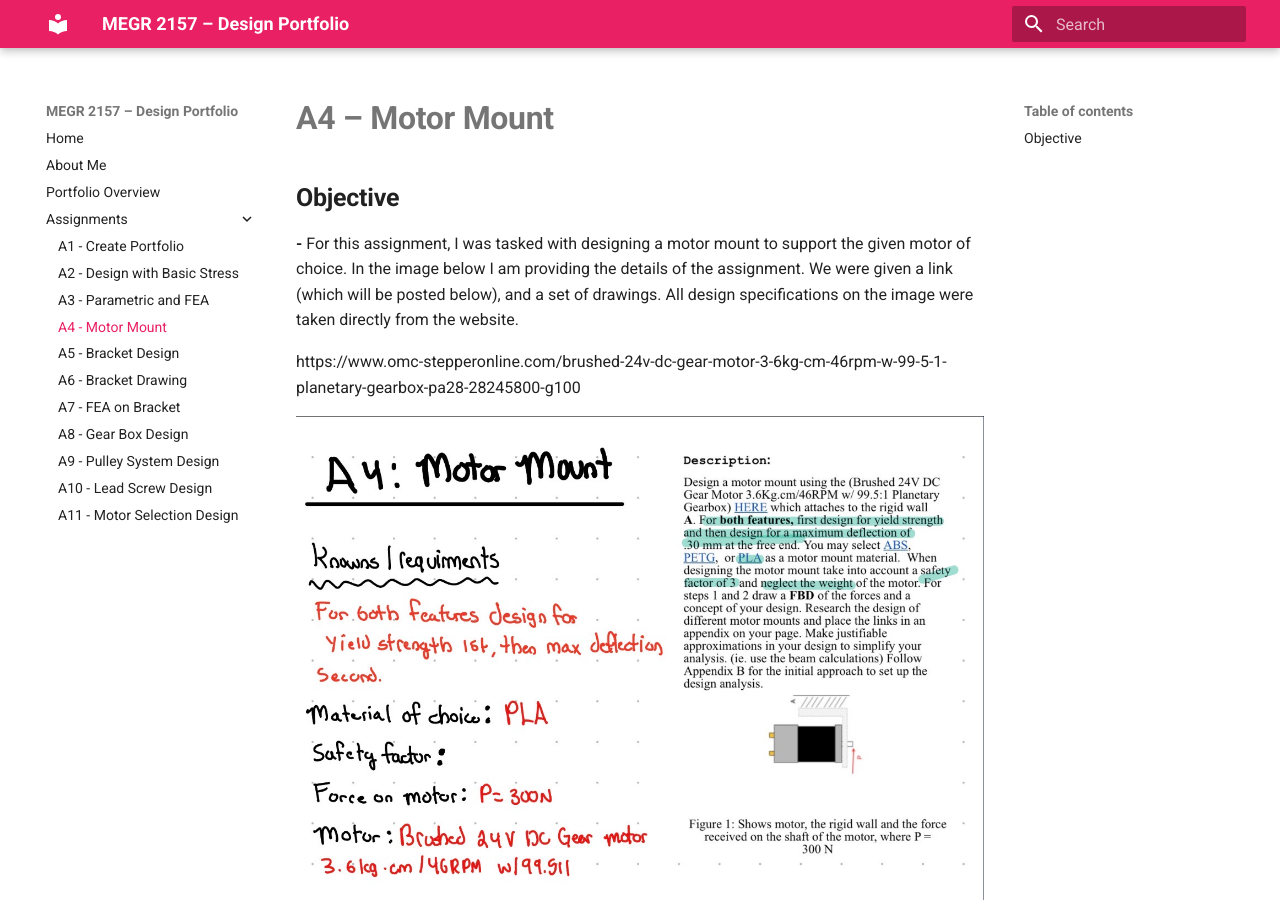
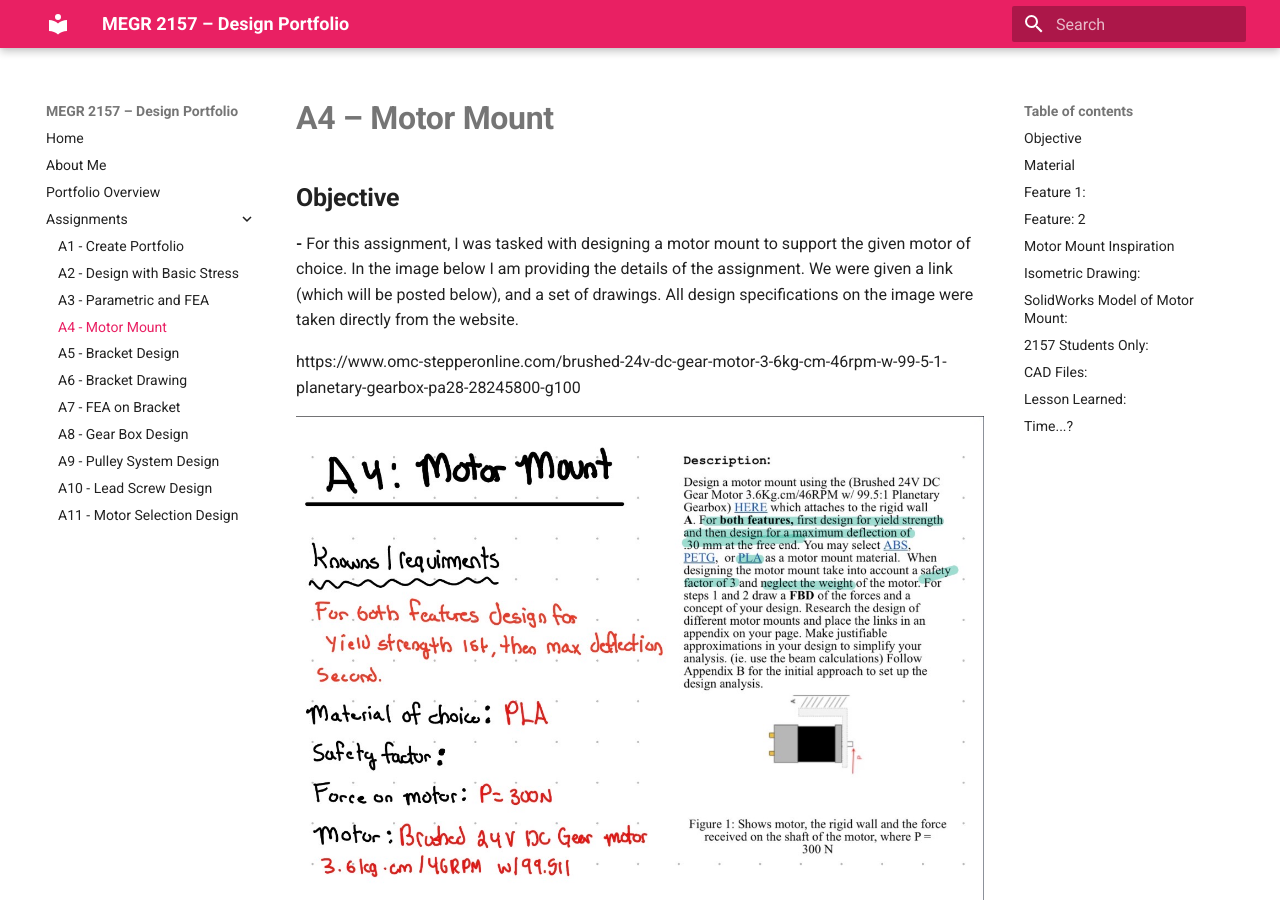
Before and after one commit to gracieanne14/design-projects-portfolio, an MkDocs documentation site: the page built from docs/assignments/A04/index.md, in a window 1280 px wide and 900 px high. Built offline with MkDocs 1.6.1 and Material for MkDocs 9.7.7, drawn with Linux system fonts in a browser that asks for light colours.

Commit message:
Update headings and formatting in index.md

```diff
--- a/docs/assignments/A04/index.md
+++ b/docs/assignments/A04/index.md
@@ -7,12 +7,12 @@ https://www.omc-stepperonline.com/brushed-24v-dc-gear-motor-3-6kg-cm-46rpm-w-99-
 
 ![Intro to the assignment](intro_assignment.jpeg)
 
-# **Material**
+## **Material**
 Before I started on any designing, I decided to do some research on my material selection, for this assignment I choose to use PLA. Below in the image provided is some basic information. Understanding your material you are using is essential to understand the manufacturing process that needs to proceed!
 
 ![material_properties](material_properties.jpeg)
 
-# **Feature 1:**
+## **Feature 1:**
 For feature one, I started by identifying which piece of my mount was actually feature 1. From there I listed all of my knowns and unknowns. This allows me to develop a baseline for the assignment, for this feature.
 ![knowns and unknows for f1](know_unknowns.jpeg)
 
@@ -25,23 +25,23 @@ After solving the forces, I found my Max normal stress so I can apply it to my e
 
 **NOTE** - all my values are in mm. I decided to keep them since the values from the drawing of the motor is in millimeters ( and the fact inches for this assignment was a reach).
 
-# **Feature: 2**
+## **Feature: 2**
 For feature 2, I essentially repeated the workflow. I first listed all my knowns and unknowns.
 ![f2intro](feature_2_intro.jpeg)
 
 Next (like F1) I drew my FBD. For solving the forces on this one you had to pay CLOSE attention. As you can see from the note on my drawing, the bottom end was free to bend. This means it was not attached. I also decided to make my holes a 2mm offset from the bottom and side walls. I just randomly choose this value. Solving for the moment was a formula I had to remember from statics! From there, just like F1 I had to solve my max normal stress so I could apply it to my equations. Once solving both strength and stiffness I compared my values (just like F1) and found that my strength value was larger than my stiffness value. So, my final B2 value is **2.167mm**.
 ![f2FBD](feature_2_FBD.jpeg)
 
-# **Motor Mount Inspiration**
+## **Motor Mount Inspiration**
 Linked here is some inspiration for my mount I researched.
 https://www.aliexpress.com/item/1005005721086783.html
 https://www.dhgate.com/product/steel-42-stepper-motor-mount-bracket-nema17/996764543.html
 -also the one from class
-# **Isometric Drawing:**
+## **Isometric Drawing:**
 Once I was finished with solving all of my values I drew a isometric sketch of my part, that was I can use it as a reference in SolidWorks!
 ![isosketch](iso_sketch.jpeg)
 
-# **SolidWorks Model of Motor Mount:**
+## **SolidWorks Model of Motor Mount:**
 For this model I used my knowledge of the parametric equations, I entered some of the values I calculated and used them when modeling.
 ![parametric](Parametric_equations.jpg)
 
@@ -65,12 +65,12 @@ To prevent any added deflection, I added two side supports.
 ![partFinal](final_parts.jpg)
 
 
-# **2157 Students Only:**
+## **2157 Students Only:**
 For this section, I was asked to create a drawing for my part...
 ![Partdrawing](drawing.jpg)
 I made sure to add my material specification and all deminsions needed to recreate this part. I also toggled on my hidden lines so you could see everything you need to.
 
-# **CAD Files:**
+## **CAD Files:**
 [A4 Motor Mount PART](A4_Motor_Mount.SLDPRT)
 [A4 Motor Mount DRAWING](A4_Motor_Mount_drawing.SLDDRW)
 
```
